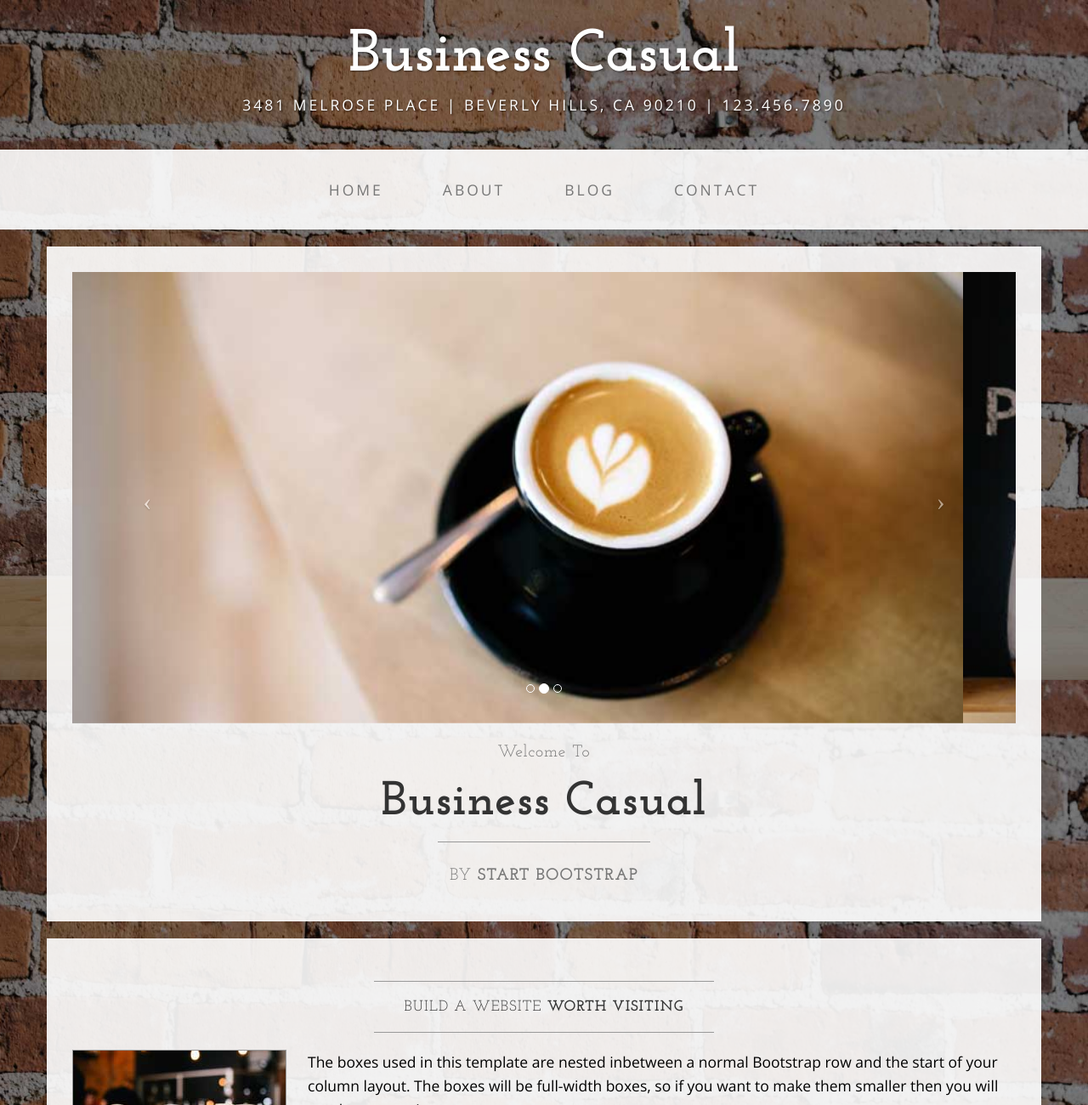
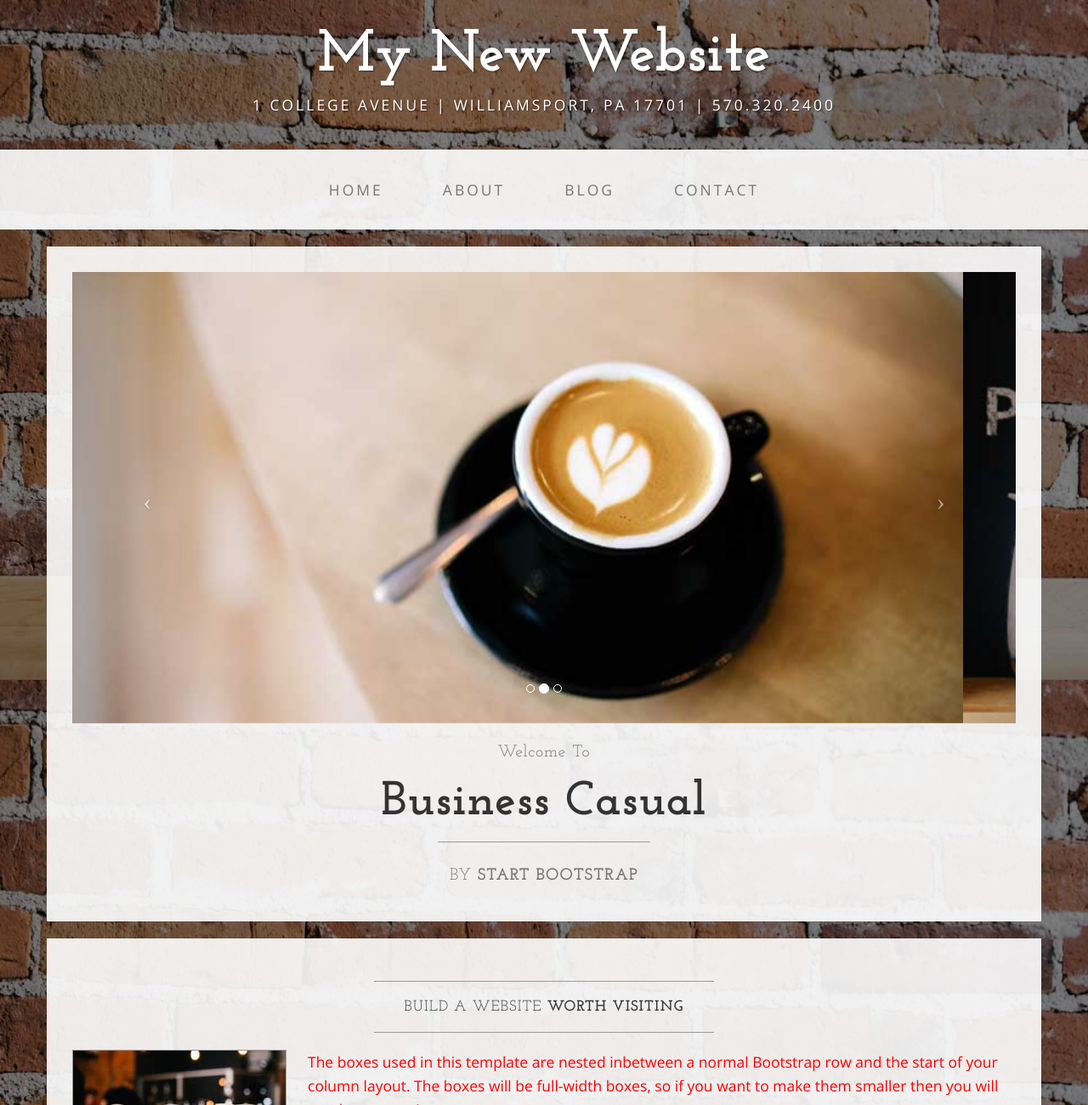
Before and after one commit to FPolumbo/LearnGit, a plain HTML site: page index.html in a window 1280 px wide. Shown: the top 1300 px of the page at 85% size. Drawn offline with nearby package versions, Linux system fonts and the light colour scheme.

Commit message:
Changed address and paragraph color

```diff
--- a/css/business-casual.css
+++ b/css/business-casual.css
@@ -28,7 +28,7 @@ h6 {
 p {
     font-size: 1.25em;
     line-height: 1.6;
-    color: #000;
+    color: red;
 }
 
 hr {
--- a/index.html
+++ b/index.html
@@ -32,8 +32,8 @@
 
 <body>
 
-    <div class="brand">Business Casual</div>
-    <div class="address-bar">3481 Melrose Place | Beverly Hills, CA 90210 | 123.456.7890</div>
+    <div class="brand">My New Website</div>
+    <div class="address-bar">1 College Avenue | Williamsport, PA 17701 | 570.320.2400</div>
 
     <!-- Navigation -->
     <nav class="navbar navbar-default" role="navigation">
```
